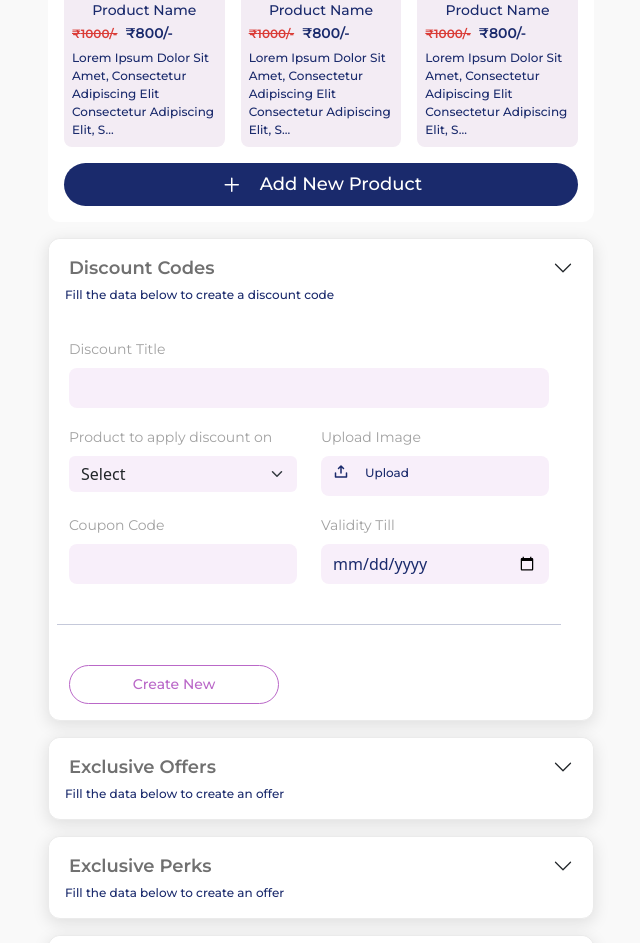
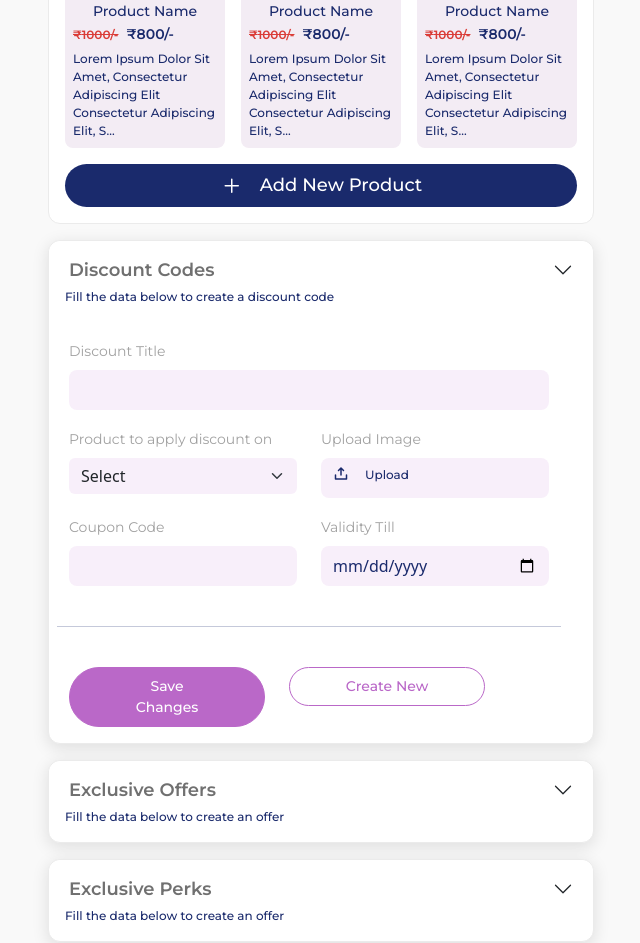
Before and after one commit to razikkhan722/referral-reward-admin, a React (Vite) app: page /product in a window 1280 px wide. Shown: the part 408-1351 px from the top of the page, without its empty margins (34-674 px from the left). Built offline with nearby package versions, Linux system fonts and the light colour scheme; sample sign-in values are in the browser's storage.

Commit message:
fix Buttons

```diff
--- a/src/pages/product/product.jsx
+++ b/src/pages/product/product.jsx
@@ -60,7 +60,7 @@ const Product = () => {
                 <div className='row py-4'>
                     <div className='col-lg-6'>
                         <>
-                            <div className='border-radius-12 bg-white p-3 mb-3'>
+                            <div className='border-radius-12 bg-white border-light-gray p-3 mb-3'>
                                 <div className='d-flex flex-wrap gap-2 gap-md-3 align-items-center text-end justify-content-end'>
                                     <div className='pause-btn text-muted-blue-color rounded-3 p-2 px-4 font-12 montserrat-medium'>
                                         <span className='live-circle d-inline-block rounded-circle bg-muted-blue-color me-1'></span>
@@ -216,12 +216,20 @@ const Product = () => {
                                                 ))}
                                             </div>
 
+                                            <div className='row'>
+                                                <div className='col-lg-5'>
+                                                    <Button
+                                                        btn_title={"Save Changes"}
+                                                        btn_class={"text-white w-100 bg-purple-color border-purple mt-3 px-5"}
+                                                    />
+                                                </div>
                                                 <div className='col-lg-5'>
                                                     <Button
                                                         btn_title={"Create New"}
                                                         btn_class={"text-purple-color w-100 bg-transparent border-purple mt-3 px-5"}
                                                         onClick={handleAddDiscount}
                                                     />
+                                                </div>
                                             </div>
                                         </div>
 
@@ -322,12 +330,20 @@ const Product = () => {
                                                 </div>
                                             ))}
 
+                                            <div className='row'>
+                                                <div className='col-lg-5'>
+                                                    <Button
+                                                        btn_title={"Save Changes"}
+                                                        btn_class={"text-white w-100 bg-purple-color border-purple mt-3 px-5"}
+                                                    />
+                                                </div>
                                                 <div className='col-lg-5'>
                                                     <Button
                                                         btn_title={"Create New"}
                                                         btn_class={"text-purple-color w-100 bg-transparent border-purple mt-3 px-5"}
                                                         onClick={handleAddOffer}
                                                     />
+                                                </div>
                                             </div>
 
                                         </div>
@@ -409,6 +425,12 @@ const Product = () => {
                                             ))}
                                             {/* Create New Button */}
                                             <div className="row">
+                                                <div className='col-lg-5'>
+                                                    <Button
+                                                        btn_title={"Save Changes"}
+                                                        btn_class={"text-white w-100 bg-purple-color border-purple mt-3 px-5"}
+                                                    />
+                                                </div>
                                                 <div className="col-lg-5">
                                                     <Button
                                                         btn_title="Create New"
@@ -491,12 +513,21 @@ const Product = () => {
 
                                                 </div>
                                             ))}
+
+                                            <div className='row'>
+                                                <div className='col-lg-5'>
+                                                    <Button
+                                                        btn_title={"Save Changes"}
+                                                        btn_class={"text-white w-100 bg-purple-color border-purple mt-3 px-5"}
+                                                    />
+                                                </div>
                                                 <div className='col-lg-5'>
                                                     <Button
                                                         btn_title="Create New"
                                                         btn_class="text-purple-color w-100 bg-transparent border-purple mt-3 px-5"
                                                         onClick={handleAddExcitingPrize}
                                                     />
+                                                </div>
                                             </div>
 
                                         </div>
@@ -510,7 +541,7 @@ const Product = () => {
                         {showAddProduct && (
                             <>
                                 {/* Add New Products Section Start Here */}
-                                <div className='border-radius-12 bg-white p-3'>
+                                <div className='border-radius-12 border-light-gray bg-white p-3'>
                                     <p className='font-24 montserrat-semibold text-blue-color mb-0'>Add  New product</p>
                                     <p className='text-blue-color font-12 montserrat-medium'>Fill the details below to add a new product to your list</p>
                                     <form className='row'>
```
Lines whose indentation alone changed are shown as unchanged.
